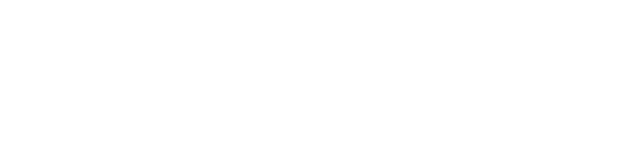
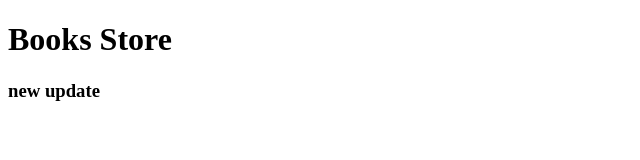
Before and after one commit to ahmmedkibria/my-first-repo, a plain HTML site: page index.html in a window 1280 px wide. Shown: the whole page, without its empty margins (0-640 px from the left). Drawn offline with Linux system fonts and the light colour scheme.

Commit message:
new update

```diff
--- a/index.html
+++ b/index.html
@@ -6,6 +6,7 @@
     <title>My First Ever Github Repo</title>
 </head>
 <body>
-
+    <h1> Books Store </h1>
+    <h3> new update </h3>
 </body>
 </html>
```
